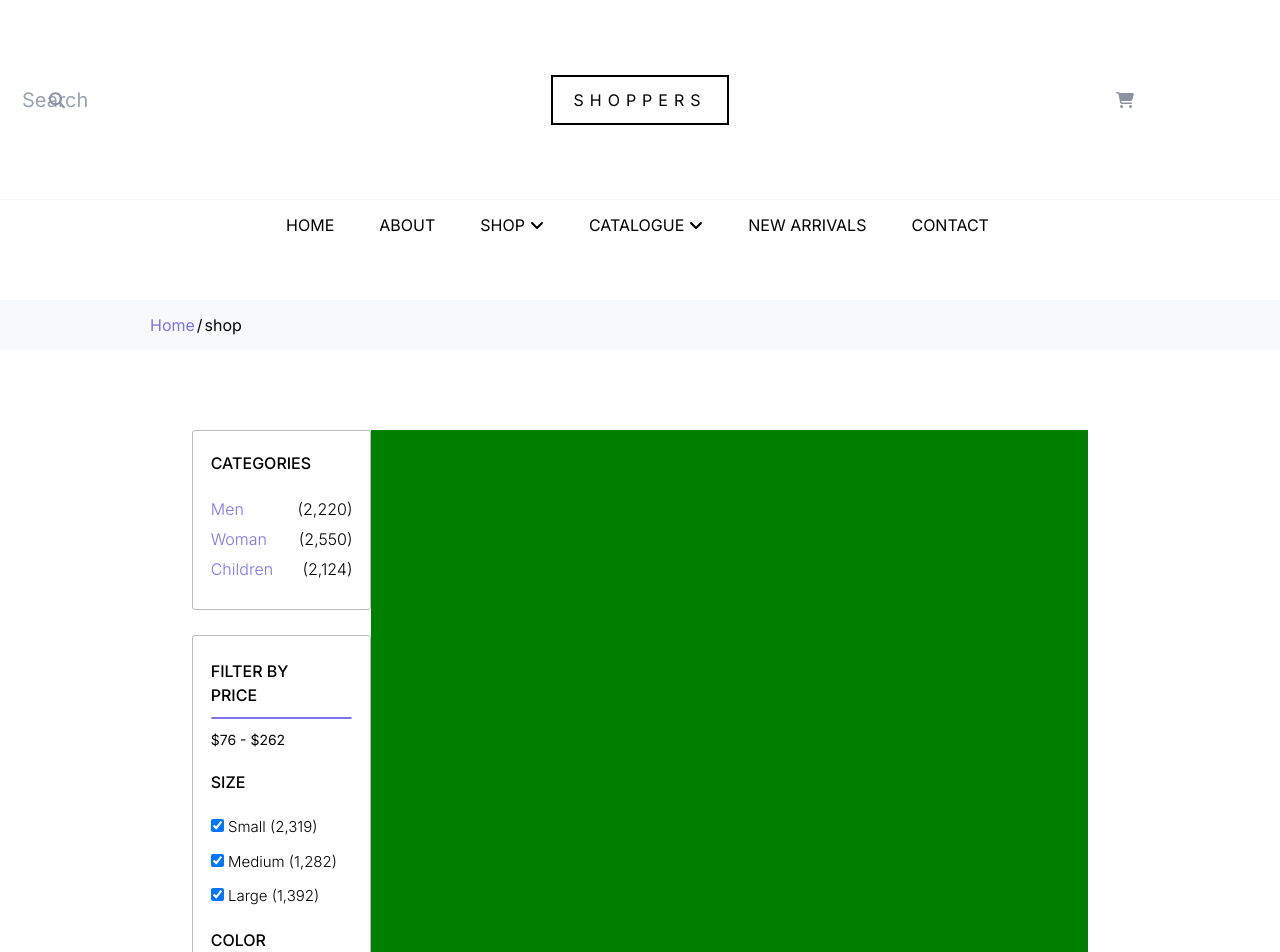
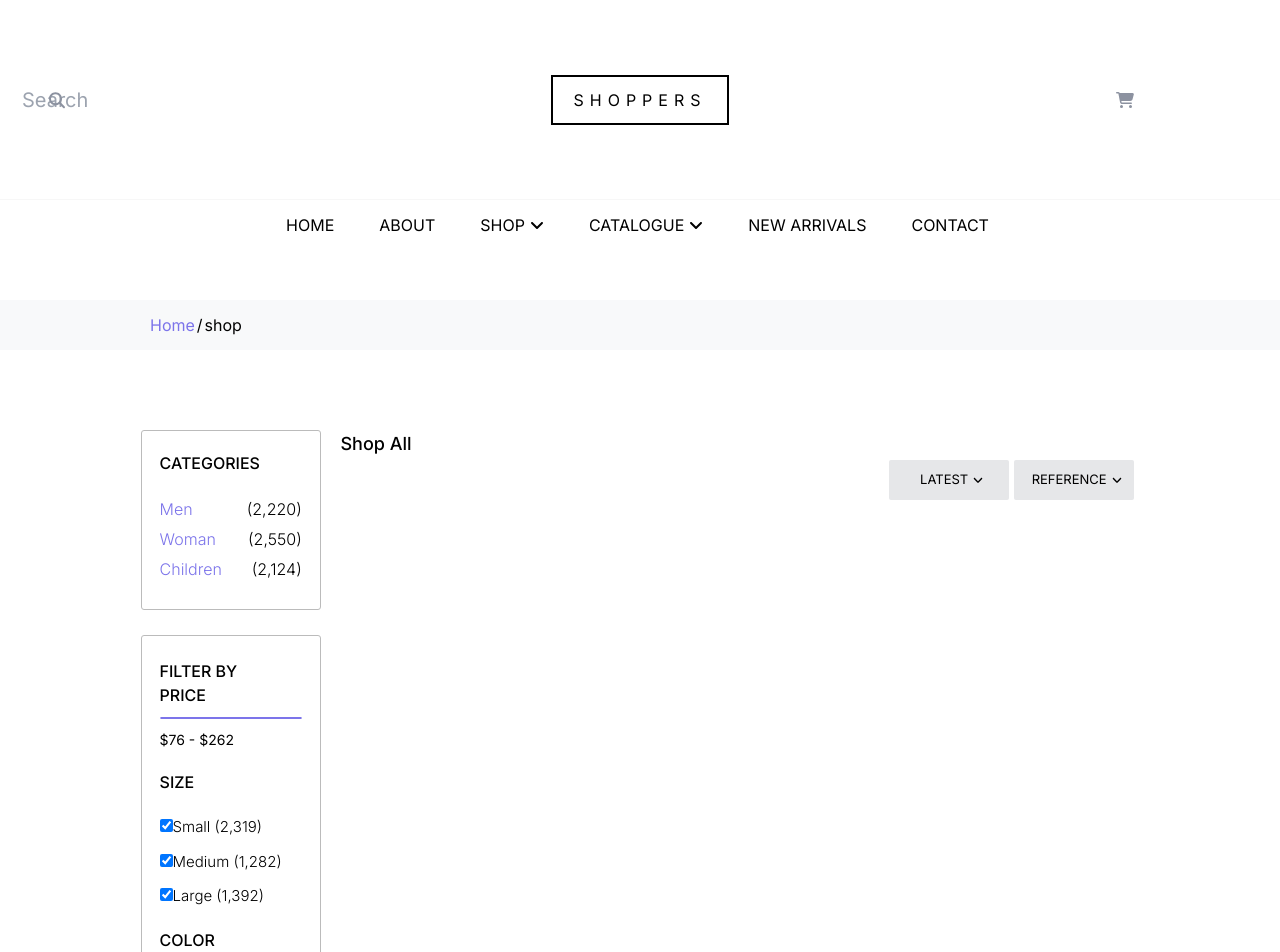
Before and after one commit to MichalStaszkiewicz/e-commerce, a Next.js app: page /shop in a window 1280 px wide. Shown: the top 952 px of the page. Built offline with nearby package versions, Linux system fonts and the light colour scheme.

Commit message:
shop-content-sort-column

```diff
--- a/components/shop_content.tsx
+++ b/components/shop_content.tsx
@@ -1,76 +1,135 @@
+import { FontAwesomeIcon } from "@fortawesome/react-fontawesome";
 import { DragEventHandler, useCallback, useRef, useState } from "react";
 
+import * as icons from "@fortawesome/free-solid-svg-icons";
 
 export default function ShopContent() {
-
   return (
     <div className="shop_content">
-
       <div className="container">
         <div className="left_column">
-
           <div className="categories">
-                        <p className="categories_header" style={{ marginTop: '20px' }}>CATEGORIES</p>
+            <p className="categories_header" style={{ marginTop: "20px" }}>
+              CATEGORIES
+            </p>
             <ul className="list">
-                            <li className="list_element"> <div>Men</div> <p style={{ color: "black", }}>(2,220)</p></li>
-                            <li className="list_element"> <div>Woman</div> <p style={{ color: "black" }} >(2,550)</p></li>
-                            <li className="list_element"> <div>Children</div><p style={{ color: "black" }} >(2,124)</p>
+              <li className="list_element">
+                {" "}
+                <div>Men</div> <p style={{ color: "black" }}>(2,220)</p>
+              </li>
+              <li className="list_element">
+                {" "}
+                <div>Woman</div> <p style={{ color: "black" }}>(2,550)</p>
+              </li>
+              <li className="list_element">
+                {" "}
+                <div>Children</div>
+                <p style={{ color: "black" }}>(2,124)</p>
               </li>
             </ul>
-
           </div>
 
           <div className="filters">
-
             <div className="container">
               <p className="categories_header">FILTER BY PRICE</p>
-                            <div className="slider_container">
-
-                            </div>
-                            <p style={{ marginTop: '10px' ,fontSize:"14px"}}>$76 - $262</p>
-                            <p className="categories_header" style={{ marginTop: "20px" }}>SIZE</p>
+              <div className="slider_container"></div>
+              <p style={{ marginTop: "10px", fontSize: "14px" }}>$76 - $262</p>
+              <p className="categories_header" style={{ marginTop: "20px" }}>
+                SIZE
+              </p>
               <div style={{ marginTop: "10px" }}></div>
               <ul className="size_list">
                 <CategoriesSize label="Small (2,319)" />
                 <CategoriesSize label="Medium (1,282)" />
                 <CategoriesSize label="Large (1,392)" />
-
               </ul>
-                            <p className="categories_header" style={{ marginTop: "20px" }}>COLOR</p>
-                            <div style={{ marginTop: "10px" }} ></div>
-                            <div className="color_list" >
-                                <CategoriesColorIndicator color={'red'} label={'Red'} />
-                                <CategoriesColorIndicator color={'green'} label={'Green'} />
-                                <CategoriesColorIndicator color={'aqua'} label={'Blue'} />
-                                <CategoriesColorIndicator color={'purple'} label={'Purple'} />
-                            </div>
-
-                        </div>
-
+              <p className="categories_header" style={{ marginTop: "20px" }}>
+                COLOR
+              </p>
+              <div style={{ marginTop: "10px" }}></div>
+              <div className="color_list">
+                <CategoriesColorIndicator color={"red"} label={"Red"} />
+                <CategoriesColorIndicator color={"green"} label={"Green"} />
+                <CategoriesColorIndicator color={"aqua"} label={"Blue"} />
+                <CategoriesColorIndicator color={"purple"} label={"Purple"} />
               </div>
             </div>
-                <div className="right_column"></div>
+          </div>
+        </div>
+        <div className="spacer"></div>
 
+        <div className="right_column">
+          <div className="header">
+            <p style={{ width: "100px", fontWeight: "450", fontSize: "18px" }}>
+              Shop All
+            </p>
+            <div className="sort_container">
+              <SortButton label={"LATEST"} width={100} height={40} />
+              <SortButton label={"REFERENCE"} width={100} height={40} />
             </div>
-        </div >)
-
-
-
+          </div>
+          <div className="list"></div>
+        </div>
+      </div>
+    </div>
+  );
 }
 
-
-function CategoriesColorIndicator({ color, label }: { color: string, label: string }): JSX.Element {
-    return (<div className="color_container" >
-        <div className="color_indicator" style={{ backgroundColor: color, }}></div>
+function CategoriesColorIndicator({
+  color,
+  label,
+}: {
+  color: string;
+  label: string;
+}): JSX.Element {
+  return (
+    <div className="color_container">
+      <div className="color_indicator" style={{ backgroundColor: color }}></div>
       <div style={{ marginLeft: "10px" }}></div>
       <p style={{ fontWeight: "350", fontSize: "15px" }}>{label} (2,429)</p>
-
-
-    </div>);
+    </div>
+  );
 }
 function CategoriesSize({ label }: { label: string }) {
-    return (<li><div>
+  return (
+    <li>
+      <div style={{}}>
         <input type="checkbox" id="scales" name="scales" checked />
-        <label  style={{fontWeight: "350", fontSize: "15px"}}> {label}</label>
-    </div></li>)
+        <label style={{ fontWeight: "350", fontSize: "15px" }}>{label}</label>
+      </div>
+    </li>
+  );
 }
+function SortButton({
+  label,
+  width,
+  height,
+}: {
+  label: string;
+  width: number;
+  height: number;
+}) {
+  return (
+    <div
+      className="shop_sort_button"
+      style={{
+        width: width.toString() + "px",
+        height: height.toString() + "px",
+      }}
+    >
+      <p
+        style={{
+          paddingLeft: "5px",
+          paddingRight: "5px",
+          fontSize: "13px",
+          textAlign: "center",
+          alignItems: "center",
+          justifyContent: "center",
+        }}
+      >
+        {label}
+      </p>
+      <FontAwesomeIcon icon={icons.faAngleDown} style={{ width: "10px" }} />
+    </div>
+  );
+}
--- a/styles/globals.css
+++ b/styles/globals.css
@@ -8,7 +8,7 @@
 	--background-start-rgb: 214, 219, 220;
 	--background-end-rgb: 255, 255, 255;
 }
-
+/*
 @media (prefers-color-scheme: dark) {
 	:root {
 		--foreground-rgb: 255, 255, 255;
@@ -16,7 +16,7 @@
 		--background-end-rgb: 0, 0, 0;
 	}
 }
-
+*/
 * {
 	margin: 0;
 	padding: 0;
--- a/styles/shop_content.css
+++ b/styles/shop_content.css
@@ -1,11 +1,9 @@
 .shop_content {
-
   height: 1500px;
   background-color: white;
   width: 100%;
   justify-content: center;
   display: flex;
-
 }
 
 .visibility_hidden {
@@ -18,38 +16,39 @@
   text-align: start;
 
   width: 80%;
-
 }
-
 
 .shop_content .container {
   margin-top: 80px;
   height: 100%;
-    width: 70%;
+  width: 78%;
 
-
-
+  flex-direction: row;
 }
 
 .shop_content .container .left_column {
-    width: 20%;
+  width: 18%;
 
   height: 100%;
   display: block;
   flex-direction: column;
   justify-content: center;
   float: left;
+}
+.shop_content .container .spacer {
+  width: 2%;
 
+  height: 100%;
+  display: block;
+  height: 100%;
+  float: left;
 }
-
 .shop_content .container .right_column {
   height: 100%;
-    display: block;
+
+  display: flex;
   float: left;
   width: 80%;
-    background-color: green;
-
-
 }
 
 .shop_content .container .left_column .categories {
@@ -61,7 +60,6 @@
   justify-content: center;
   align-items: center;
   display: flex;
-
 }
 
 .shop_content .container .left_column .categories .list {
@@ -74,7 +72,6 @@
 
   margin-top: 20px;
   margin-bottom: 20px;
-
 }
 
 .shop_content .container .left_column .categories .list_element {
@@ -85,7 +82,6 @@
   flex-direction: row;
   display: flex;
   justify-content: space-between;
-
 }
 
 .shop_content .container .left_column .filters {
@@ -98,7 +94,6 @@
   justify-content: center;
 
   display: flex;
-
 }
 
 .shop_content .container .left_column .filters .container {
@@ -111,7 +106,6 @@
   align-items: start;
 
   display: flex;
-
 }
 
 .shop_content .container .left_column .filters .container .slider_container {
@@ -121,12 +115,9 @@
   border-radius: 20px;
   background-color: white;
   border: 1px solid var(--primary-color);
-
-
 }
 
 .shop_content .container .left_column .filters .container .slider_pointer {
-
   height: 15px;
   width: 15px;
   border-radius: 20px;
@@ -134,12 +125,16 @@
   border: 1px solid var(--primary-color);
 }
 
-.shop_content .container .left_column .filters .container .color_container .color_indicator {
+.shop_content
+  .container
+  .left_column
+  .filters
+  .container
+  .color_container
+  .color_indicator {
   height: 15px;
   width: 15px;
   border-radius: 50px;
-
-
 }
 
 .shop_content .container .left_column .filters .container .color_container {
@@ -151,13 +146,51 @@
   text-align: center;
   align-items: center;
   flex-direction: row;
+}
 
+.shop_content .container .left_column .filters .container .size_list > * {
+  margin-top: 10px;
 }
-.shop_content .container .left_column .filters .container .size_list >* {
+
+.shop_content .container .left_column .filters .container .color_list > * {
   margin-top: 10px;
+}
 
+.shop_content .container .right_column .header {
+  height: 100px;
+  width: 100%;
+  flex-direction: row;
+  display: flex;
 }
-.shop_content .container .left_column .filters .container .color_list >* {
-  margin-top: 10px;
+.shop_content .container .right_column .sort_container {
+  height: 100%;
+  width: 100%;
 
+  justify-content: end;
+  align-items: center;
+  display: flex;
 }
+.shop_content .container .right_column .sort_container > * {
+  margin-right: 5px;
+}
+.shop_sort_button {
+  padding-left: 60px;
+  padding-right: 60px;
+  text-align: center;
+  align-items: center;
+  justify-content: center;
+  display: flex;
+  border-radius: 2px;
+  background-color: #e6e7e9;
+}
+
+.shop_sort_button:hover {
+  cursor: pointer;
+  -webkit-transition: 0.3s all ease-in-out;
+  -o-transition: 0.3s all ease-in-out;
+  transition: 0.3s all ease-in-out;
+  -webkit-box-shadow: 1px 0px 11px 1px rgba(136, 136, 138, 1);
+  -moz-box-shadow: 1px 0px 11px 1px rgba(136, 136, 138, 1);
+  box-shadow: 1px 0px 11px 1px rgba(136, 136, 138, 1);
+  transform: translateY(-2px);
+}
```
Lines whose indentation alone changed are shown as unchanged.
